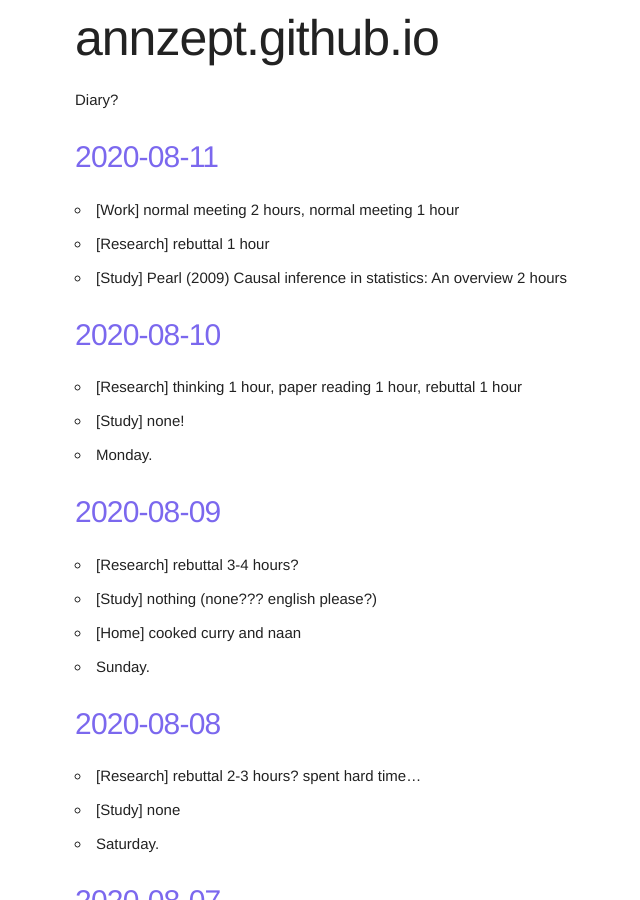
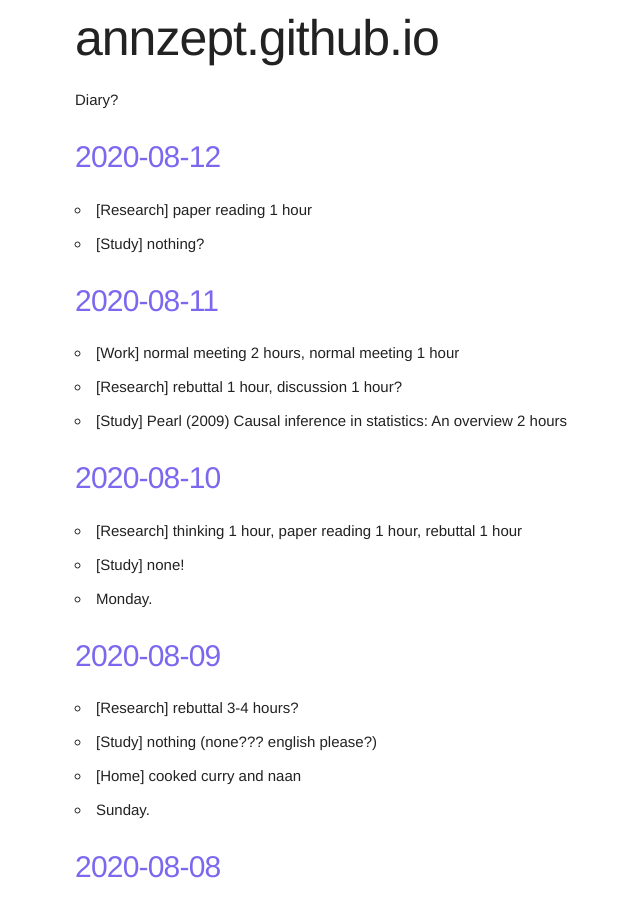
Before and after one commit to annzept/annzept.github.io, a Jekyll site: the page built from index.markdown, in a window 1280 px wide and 900 px high. Shown: the whole window, without its empty margins (85-725 px from the left). Built offline with Jekyll 4.4.1, drawn with Linux system fonts in a browser that asks for light colours.

Commit message:
Wed Aug 12 11:25:55 JST 2020

```diff
--- a/_posts/2020-08-11-diary.md
+++ b/_posts/2020-08-11-diary.md
@@ -6,5 +6,5 @@ categories: diary
 ---
 
 - [Work] normal meeting 2 hours, normal meeting 1 hour
-- [Research] rebuttal 1 hour
+- [Research] rebuttal 1 hour, discussion 1 hour?
 - [Study] Pearl (2009) Causal inference in statistics: An overview 2 hours
--- /dev/null
+++ b/_posts/2020-08-12-diary.md
@@ -0,0 +1,9 @@
+---
+layout: post
+title:  2020-08-12
+date:   2020-08-12 23:59:59 +0900
+categories: diary
+---
+
+- [Research] paper reading 1 hour
+- [Study] nothing?
```
